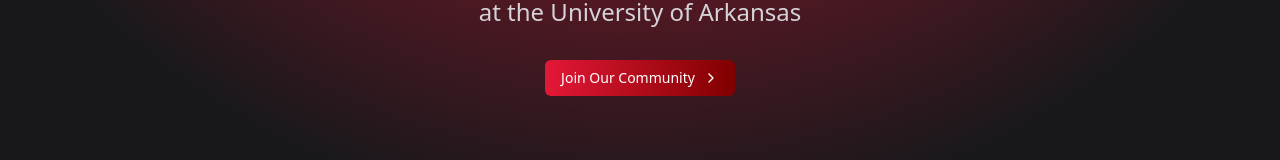
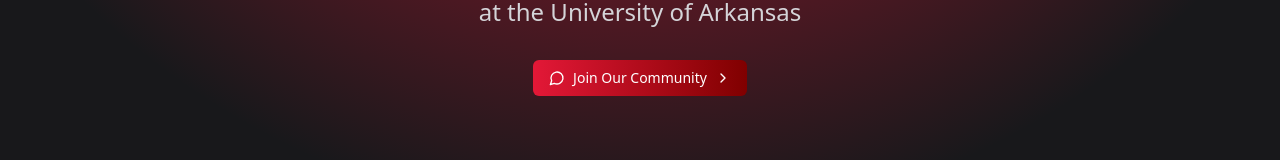
Before and after one commit to srbutler1/ai-foundry, a React (Vite) app: page / in a window 1280 px wide. Shown: the part 472-632 px from the top of the page. Built offline with nearby package versions, Linux system fonts and the light colour scheme.

Commit message:
Update App.jsx

```diff
--- a/src/App.jsx
+++ b/src/App.jsx
@@ -34,7 +34,10 @@
               <p className="text-2xl mb-8 text-zinc-300 max-w-2xl">
                 Bridging classroom learning with real-world AI innovation at the University of Arkansas
               </p>
-              <Button>
+              <Button
+              onClick={() => window.open('https://groupme.com/join_group/105347053/9oA8jhjn', '_blank')}
+               >
+                <MessageCircle className="mr-2 h-4 w-4" />
                 Join Our Community
                 <ChevronRight className="ml-2 h-4 w-4" />
               </Button>
```
